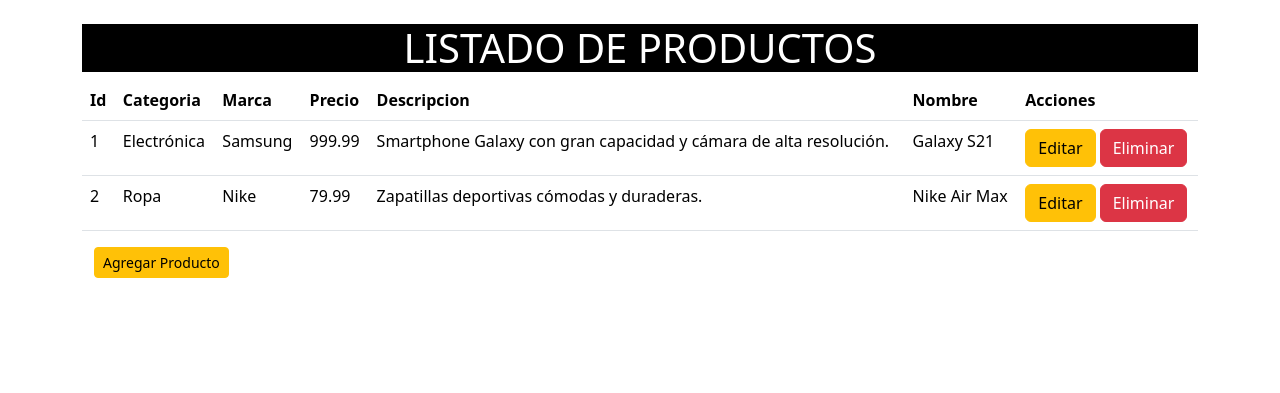
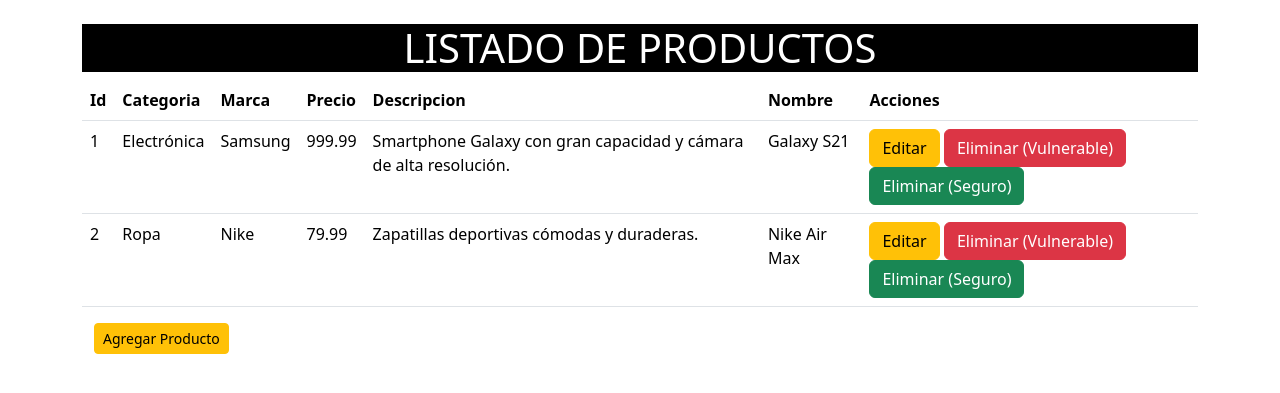
Before and after one commit to jukii123/CRUD_BD, a PHP site: page /index.php in a window 1280 px wide. Shown: the top 393 px of the page. Run offline with PHP 8.4, Linux system fonts and the light colour scheme; data comes from the database, SQL or seed files in the repository.

Commit message:
versión de elimar anti inyecciones sql

```diff
--- a/index.php
+++ b/index.php
@@ -51,10 +51,15 @@
                             <a href="Formularios/EditarForm.php?Id=<?php echo $resultado['IdProducto'] ?>"
                                 class="btn btn-warning">Editar</a>
 
-
+                                <!-- Versión vulnerable -->
                                 <a href="#"
                                 class="btn btn-danger delete-btn"
-                                data-id="<?php echo $resultado['IdProducto'] ?>">Eliminar</a>
+                                data-id="<?php echo $resultado['IdProducto'] ?>">Eliminar (Vulnerable)</a>
+
+                                <!-- Versión segura -->
+                                <a href="#"
+                                class="btn btn-success delete-seguro-btn"
+                                data-id="<?php echo $resultado['IdProducto'] ?>">Eliminar (Seguro)</a>
                         </td>
 
                     </tr>
@@ -77,20 +82,39 @@
         integrity="sha384-k6d4wzSIapyDyv1kpU366/PK5hCdSbCRGRCMv+eplOQJWyd1fbcAu9OCUj5zNLiq"
         crossorigin="anonymous"></script>
 
-    <!-- Modal de Confirmación -->
-    <div class="modal fade" id="confirmDeleteModal" tabindex="-1" aria-labelledby="confirmDeleteModalLabel" aria-hidden="true">
+    <!-- Modal para versión vulnerable -->
+    <div class="modal fade" id="confirmDeleteModalVulnerable" tabindex="-1" aria-labelledby="confirmDeleteModalLabelVulnerable" aria-hidden="true">
     <div class="modal-dialog">
         <div class="modal-content">
         <div class="modal-header">
-            <h5 class="modal-title" id="confirmDeleteModalLabel">Confirmar Eliminación</h5>
+            <h5 class="modal-title" id="confirmDeleteModalLabelVulnerable">Confirmar Eliminación (Vulnerable)</h5>
             <button type="button" class="btn-close" data-bs-dismiss="modal" aria-label="Close"></button>
         </div>
         <div class="modal-body">
-            ¿Estás seguro de que deseas eliminar este producto?
+            ¿Estás seguro de que deseas eliminar este producto? (Versión vulnerable)
         </div>
         <div class="modal-footer">
             <button type="button" class="btn btn-secondary" data-bs-dismiss="modal">Cancelar</button>
-            <a id="confirmDeleteButton" class="btn btn-danger">Eliminar</a>
+            <a id="confirmDeleteButtonVulnerable" class="btn btn-danger">Eliminar</a>
+        </div>
+        </div>
+    </div>
+    </div>
+
+    <!-- Modal para versión segura -->
+    <div class="modal fade" id="confirmDeleteModalSeguro" tabindex="-1" aria-labelledby="confirmDeleteModalLabelSeguro" aria-hidden="true">
+    <div class="modal-dialog">
+        <div class="modal-content">
+        <div class="modal-header">
+            <h5 class="modal-title" id="confirmDeleteModalLabelSeguro">Confirmar Eliminación (Segura)</h5>
+            <button type="button" class="btn-close" data-bs-dismiss="modal" aria-label="Close"></button>
+        </div>
+        <div class="modal-body">
+            ¿Estás seguro de que deseas eliminar este producto? (Versión segura)
+        </div>
+        <div class="modal-footer">
+            <button type="button" class="btn btn-secondary" data-bs-dismiss="modal">Cancelar</button>
+            <a id="confirmDeleteButtonSeguro" class="btn btn-success">Eliminar</a>
         </div>
         </div>
     </div>
@@ -98,17 +122,33 @@
 
     <script>
     document.addEventListener('DOMContentLoaded', function() {
+    // Configuración para versión vulnerable
     const deleteButtons = document.querySelectorAll('.delete-btn');
-        const confirmDeleteModal = new bootstrap.Modal(document.getElementById('confirmDeleteModal'));
-        const confirmDeleteButton = document.getElementById('confirmDeleteButton');
+    const confirmDeleteModalVulnerable = new bootstrap.Modal(document.getElementById('confirmDeleteModalVulnerable'));
+    const confirmDeleteButtonVulnerable = document.getElementById('confirmDeleteButtonVulnerable');
 
     deleteButtons.forEach(button => {
         button.addEventListener('click', function(e) {
             e.preventDefault();
             const productId = this.getAttribute('data-id');
 
-                confirmDeleteButton.href = `CRUD/EliminarDatos.php?Id=${productId}`;
-                confirmDeleteModal.show();
+            confirmDeleteButtonVulnerable.href = `CRUD/EliminarDatosVulnerable.php?Id=${productId}`;
+            confirmDeleteModalVulnerable.show();
+        });
+    });
+
+    // Configuración para versión segura
+    const deleteSeguroButtons = document.querySelectorAll('.delete-seguro-btn');
+    const confirmDeleteModalSeguro = new bootstrap.Modal(document.getElementById('confirmDeleteModalSeguro'));
+    const confirmDeleteButtonSeguro = document.getElementById('confirmDeleteButtonSeguro');
+
+    deleteSeguroButtons.forEach(button => {
+        button.addEventListener('click', function(e) {
+            e.preventDefault();
+            const productId = this.getAttribute('data-id');
+
+            confirmDeleteButtonSeguro.href = `CRUD/EliminarDatosSeguro.php?Id=${productId}`;
+            confirmDeleteModalSeguro.show();
         });
     });
 });
```
Also changed, not shown: CRUD/EliminarDatos.php (deleted, +0 -12 lines), CRUD/EliminarDatosSeguro.php (added, +26 -0 lines), CRUD/EliminarDatosVulnerable.php (added, +16 -0 lines). Lines whose indentation alone changed are shown as unchanged.
